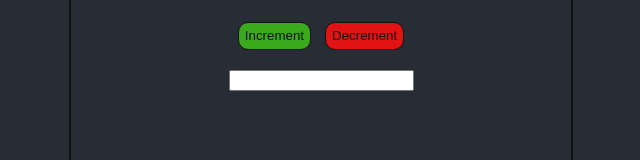
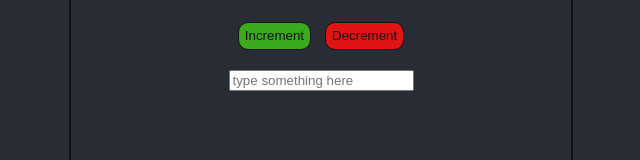
Before and after one commit to JulieKodehode/moduled_react, a React (Create React App) app: page /#/Counter in a window 1280 px wide. Shown: the part 461-621 px from the top of the page, without its empty margins (319-959 px from the left). Built offline with nearby package versions, Linux system fonts and the light colour scheme.

Commit message:
Comment change - typos, adding placeholder

```diff
--- a/src/routes/Counter/TextInput.jsx
+++ b/src/routes/Counter/TextInput.jsx
@@ -18,7 +18,12 @@ const TextInput = () => {
 	return (
 		<div className={style.TextInput}>
 			{/* Using useState to track for changes in the setTextInput to state the value of the textInput*/}
-			<input type="text" onChange={(event) => handleChange(event)} value={textInput} />
+			<input
+				placeholder="type something here"
+				type="text"
+				onChange={(event) => handleChange(event)}
+				value={textInput}
+			/>
 			<h4 className={style.TextInputspace}>{textInput}</h4>
 		</div>
 	);
@@ -26,4 +31,4 @@ const TextInput = () => {
 
 export default TextInput;
 
-/* Ideally I would like to make the text "disappear" from the input when its displayed, and save the display with a storage to make it into some sort of todo-list, but I will not do that in this task. As using the useState was the main goal, and it is used and displayed now. */
+/* Ideally I would like to have this TextInput in its own page again, and make something more of it. Like a todo-list of some sort. But as using the useState was the main goal, I wanted to show a way to use useState displaying a string to show that I have understood the concept of using it. */
```
